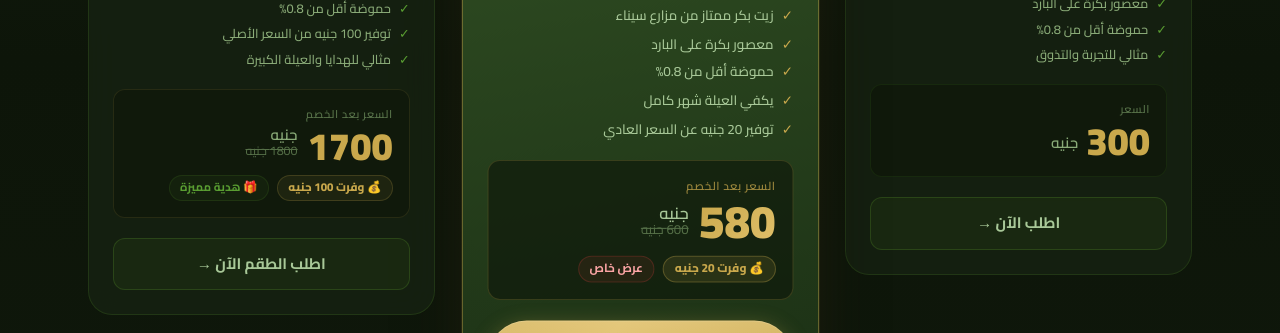
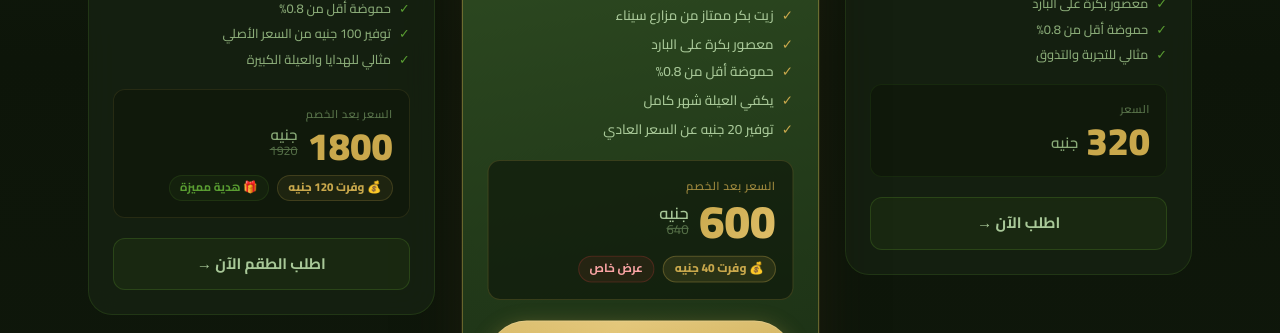
Before and after one commit to mohamedasal123/Gold_Sinia, a Vue app: page / in a window 1280 px wide. Shown: the part 3820-4153 px from the top of the page. Built offline with nearby package versions, Linux system fonts and the light colour scheme.

Commit message:
update project files

```diff
--- a/src/components/ProductShowcase.vue
+++ b/src/components/ProductShowcase.vue
@@ -75,7 +75,7 @@
             <div class="mb-5 p-4 rounded-xl" style="background:rgba(13,21,9,0.5);border:1px solid rgba(74,125,37,0.15);">
               <div style="font-size:0.7rem;color:#567048;font-weight:600;margin-bottom:4px;letter-spacing:0.05em;">السعر</div>
               <div style="display:flex;align-items:flex-end;gap:8px;">
-                <span style="font-size:2.4rem;font-weight:900;color:#C9A84C;line-height:1;">300</span>
+                <span style="font-size:2.4rem;font-weight:900;color:#C9A84C;line-height:1;">320</span>
                 <span style="font-size:0.95rem;color:#8aab78;font-weight:600;padding-bottom:5px;">جنيه</span>
               </div>
             </div>
@@ -141,14 +141,14 @@
             <div class="mb-5 p-4 rounded-xl" style="background:rgba(13,21,9,0.6);border:1px solid rgba(201,168,76,0.2);">
               <div style="font-size:0.7rem;color:#C9A84C;opacity:0.75;font-weight:600;margin-bottom:4px;letter-spacing:0.05em;">السعر بعد الخصم</div>
               <div style="display:flex;align-items:flex-end;gap:10px;flex-wrap:wrap;">
-                <span style="font-size:2.8rem;font-weight:900;line-height:1;background:linear-gradient(135deg,#C9A84C,#e0c06a);-webkit-background-clip:text;-webkit-text-fill-color:transparent;background-clip:text;">580</span>
+                <span style="font-size:2.8rem;font-weight:900;line-height:1;background:linear-gradient(135deg,#C9A84C,#e0c06a);-webkit-background-clip:text;-webkit-text-fill-color:transparent;background-clip:text;">600</span>
                 <div style="padding-bottom:6px;">
                   <div style="font-size:1rem;color:#a8c898;font-weight:600;line-height:1;">جنيه</div>
-                  <div style="font-size:0.8rem;text-decoration:line-through;color:#567048;line-height:1.4;">600 جنيه</div>
+                  <div style="font-size:0.8rem;text-decoration:line-through;color:#567048;line-height:1.4;">640</div>
                 </div>
               </div>
               <div style="display:flex;gap:8px;flex-wrap:wrap;margin-top:10px;">
-                <span style="background:rgba(201,168,76,0.12);border:1px solid rgba(201,168,76,0.3);color:#C9A84C;font-size:0.72rem;font-weight:800;padding:0.2rem 0.65rem;border-radius:9999px;">💰 وفرت 20 جنيه</span>
+                <span style="background:rgba(201,168,76,0.12);border:1px solid rgba(201,168,76,0.3);color:#C9A84C;font-size:0.72rem;font-weight:800;padding:0.2rem 0.65rem;border-radius:9999px;">💰 وفرت 40 جنيه</span>
                 <span style="background:rgba(239,68,68,0.08);border:1px solid rgba(239,68,68,0.2);color:#fca5a5;font-size:0.72rem;font-weight:700;padding:0.2rem 0.65rem;border-radius:9999px;">عرض خاص</span>
               </div>
             </div>
@@ -205,14 +205,14 @@
             <div class="mb-5 p-4 rounded-xl" style="background:rgba(13,21,9,0.5);border:1px solid rgba(201,168,76,0.12);">
               <div style="font-size:0.7rem;color:#567048;font-weight:600;margin-bottom:4px;letter-spacing:0.05em;">السعر بعد الخصم</div>
               <div style="display:flex;align-items:flex-end;gap:10px;flex-wrap:wrap;">
-                <span style="font-size:2.4rem;font-weight:900;color:#C9A84C;line-height:1;">1700</span>
+                <span style="font-size:2.4rem;font-weight:900;color:#C9A84C;line-height:1;">1800</span>
                 <div style="padding-bottom:5px;">
                   <div style="font-size:0.95rem;color:#8aab78;font-weight:600;line-height:1;">جنيه</div>
-                  <div style="font-size:0.78rem;text-decoration:line-through;color:#567048;line-height:1.4;">1800 جنيه</div>
+                  <div style="font-size:0.78rem;text-decoration:line-through;color:#567048;line-height:1.4;">1920</div>
                 </div>
               </div>
               <div style="display:flex;gap:8px;flex-wrap:wrap;margin-top:10px;">
-                <span style="background:rgba(201,168,76,0.08);border:1px solid rgba(201,168,76,0.2);color:#C9A84C;font-size:0.72rem;font-weight:800;padding:0.2rem 0.65rem;border-radius:9999px;">💰 وفرت 100 جنيه</span>
+                <span style="background:rgba(201,168,76,0.08);border:1px solid rgba(201,168,76,0.2);color:#C9A84C;font-size:0.72rem;font-weight:800;padding:0.2rem 0.65rem;border-radius:9999px;">💰 وفرت 120 جنيه</span>
                 <span style="background:rgba(74,125,37,0.08);border:1px solid rgba(74,125,37,0.2);color:#5a9e32;font-size:0.72rem;font-weight:700;padding:0.2rem 0.65rem;border-radius:9999px;">🎁 هدية مميزة</span>
               </div>
             </div>
```
